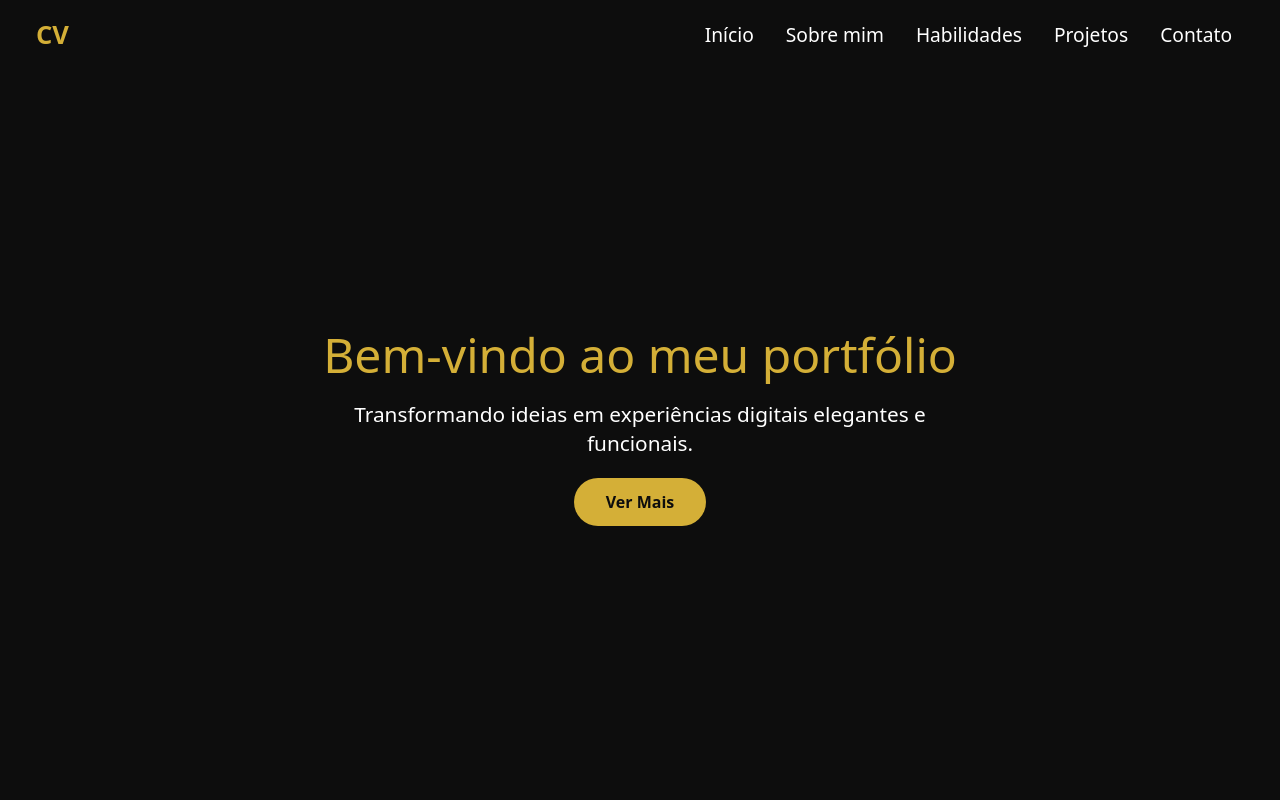
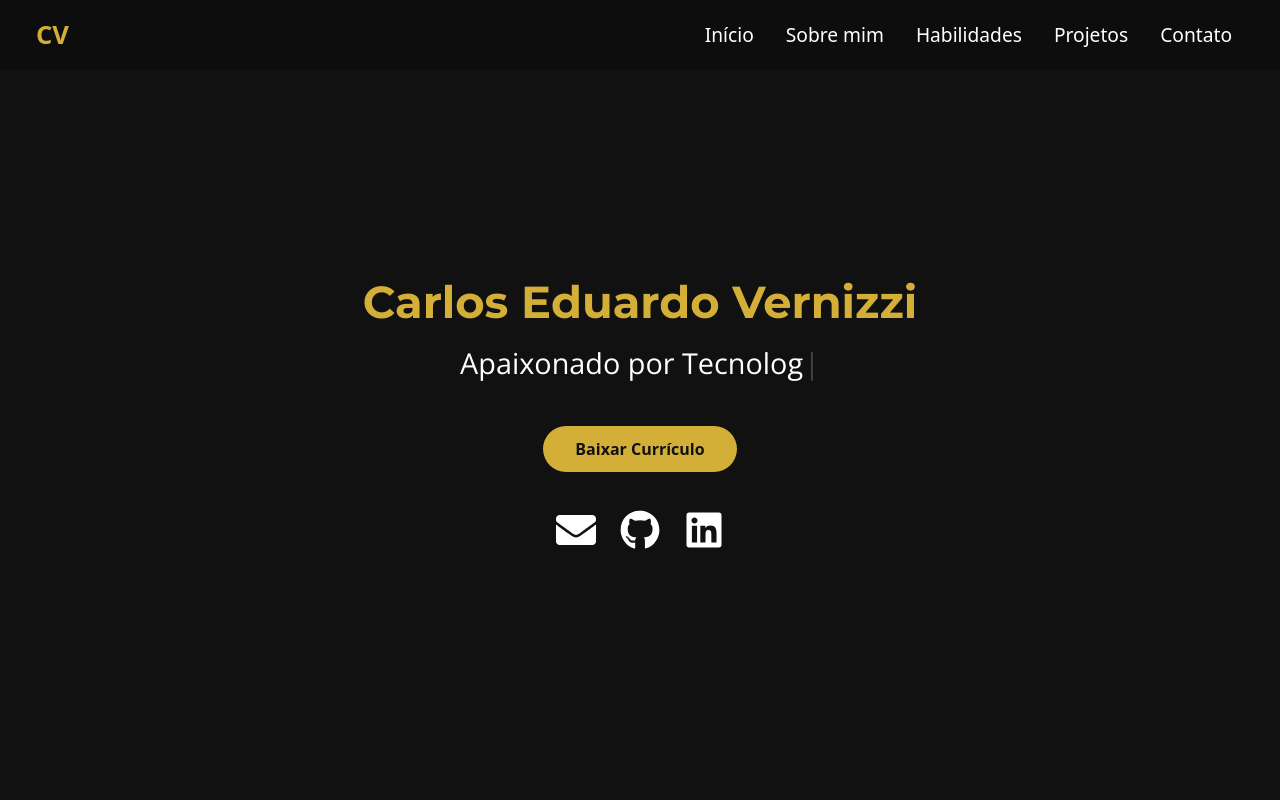
Before and after one commit to EduardoVernizzi/portifolio, a React (Vite) app: page / in a window 1280 px wide. Shown: the top 800 px of the page. Built offline with nearby package versions, Linux system fonts and the light colour scheme.

Commit message:
Update: Atualização da seção CTA

```diff
--- a/package.json
+++ b/package.json
@@ -18,7 +18,8 @@
     "react-icons": "^5.5.0",
     "react-marquee-slider": "^1.1.5",
     "sweetalert2": "^11.6.13",
-    "swiper": "^11.2.10"
+    "swiper": "^11.2.10",
+    "typewriter-effect": "^2.22.0"
   },
   "devDependencies": {
     "@eslint/js": "^9.29.0",
--- a/src/components/Cta.jsx
+++ b/src/components/Cta.jsx
@@ -1,46 +1,40 @@
-import { StrictMode } from "react";
-
-
-
-import { useEffect, useRef, useState } from "react";
+import React from "react";
+import { FaGithub, FaLinkedin, FaEnvelope } from "react-icons/fa";
+import Typewriter from "typewriter-effect";
 
 function Cta() {
-  const [isVisible, setIsVisible] = useState(false);
-  const textRef = useRef(null);
+  return (
+    <section className="hero-section" id="home">
+      <div className="hero-content">
+        <h1>Carlos Eduardo Vernizzi</h1>
+        <h2>
+          <Typewriter
+            options={{
+              strings: ["Desenvolvedor Fullstack", "Apaixonado por Tecnologia", "Focado em Resultados"],
+              autoStart: true,
+              loop: true,
+              delay: 60,
+              deleteSpeed: 40,
+            }}
+          />
+        </h2>
 
-  useEffect(() => {
-    const observer = new IntersectionObserver(
-      ([entry]) => {
-        if (entry.isIntersecting) {
-          setIsVisible(true);
-          observer.disconnect();
-        }
-      },
-      {
-        threshold: 0.3,
-      }
-    );
-
-    if (textRef.current) {
-      observer.observe(textRef.current);
-    }
-
-    return () => {
-      if (textRef.current) observer.unobserve(textRef.current);
-    };
-  }, []);
-
-  return (
-    <section className="hero-section">
-      <div
-        ref={textRef}
-        className={`hero-content ${isVisible ? "animate-slide-up" : ""}`}
-      >
-        <h1>Bem-vindo ao meu portfólio</h1>
-        <p>Transformando ideias em experiências digitais elegantes e funcionais.</p>
-        <a href="#about" className="btn-cta">
-          Ver Mais
-        </a>
+        <div className="hero-buttons">
+          <a href="/curriculo.pdf" download className="btn-hero">
+            Baixar Currículo
+          </a>
+          <div className="hero-icons">
+            <a href="mailto:eduardo@email.com" target="_blank" rel="noopener noreferrer">
+              <FaEnvelope />
+            </a>
+            <a href="https://github.com/EduardoVernizzi" target="_blank" rel="noopener noreferrer">
+              <FaGithub />
+            </a>
+            <a href="https://www.linkedin.com/in/eduardo-vernizzi/" target="_blank" rel="noopener noreferrer">
+              <FaLinkedin />
+            </a>
+          </div>
+        </div>
       </div>
     </section>
   );
--- a/src/style.css
+++ b/src/style.css
@@ -162,84 +162,87 @@ html {
 /*========================== CHAMADA PRINCIPAL   ===============================*/
 
 .hero-section {
-  background-color: var(--cor-fundo);
-  color: var(--cor-branco);
+  background: #111;
+  color: #fff;
   min-height: 100vh;
+  padding: 6rem 1rem 4rem 1rem;
   display: flex;
+  align-items: center;
   justify-content: center;
-  align-items: center;
   text-align: center;
-  padding: 0 1rem;
-  padding-top: 40px;
-
 }
 
-.hero-content>* {
-  opacity: 0;
-  transform: translateY(30px);
-  animation-fill-mode: forwards;
-  animation-name: slideUpFade;
-  animation-duration: 0.8s;
-  animation-timing-function: ease;
+.hero-content {
+  max-width: 800px;
+  margin: auto;
+  padding: 2rem;
 }
 
-/* Animação com delay para cada elemento */
-.hero-content.animate-slide-up>*:nth-child(1) {
-  animation-delay: 0.2s;
+.hero-section h1 {
+  font-size: 2.8rem;
+  font-weight: 700;
+  color: #d4af37;
+  margin-bottom: 1rem;
+  font-family: 'Montserrat', sans-serif;
 }
 
-.hero-content.animate-slide-up>*:nth-child(2) {
-  animation-delay: 0.4s;
+.hero-section h2 {
+  font-size: 1.8rem;
+  font-family: 'Open Sans', sans-serif;
+  margin-bottom: 2rem;
+  min-height: 48px; /* espaço fixo para evitar quebra */
 }
 
-.hero-content.animate-slide-up>*:nth-child(3) {
-  animation-delay: 0.6s;
+.hero-buttons {
+  display: flex;
+  flex-direction: column;
+  align-items: center;
+  gap: 1.5rem;
 }
 
-.hero-content h1 {
-  font-size: 3rem;
-  color: var(--cor-dourado);
-  margin-bottom: 1rem;
-}
-
-.hero-content p {
-  font-size: 1.3rem;
-  margin-bottom: 2rem;
-  max-width: 600px;
-  margin-left: auto;
-  margin-right: auto;
-  line-height: 1.4;
-  color: var(--cor-branco);
-}
-
-.btn-cta {
-  background-color: var(--cor-dourado);
-  color: var(--cor-fundo);
-  padding: 0.8rem 2rem;
-  font-weight: 700;
-  border-radius: 50px;
+.btn-hero {
+  background-color: #d4af37;
+  color: #111;
+  font-weight: 600;
+  padding: 0.7rem 2rem;
+  border-radius: 30px;
   text-decoration: none;
   transition: background-color 0.3s ease;
 }
 
-.btn-cta:hover {
-  background-color: var(--cor-dourado-claro);
-  color: var(--cor-fundo);
-
+.btn-hero:hover {
+  background-color: #f3d76b;
 }
 
-@keyframes slideUpFade {
-  0% {
-    opacity: 0;
-    transform: translateY(30px);
+.hero-icons {
+  display: flex;
+  gap: 1.5rem;
+  font-size: 2.5rem;
+}
+
+.hero-icons a {
+  color: #fff;
+  transition: color 0.3s;
+}
+
+.hero-icons a:hover {
+  color: #d4af37;
+}
+
+@media (max-width: 768px) {
+  .hero-section h1 {
+    font-size: 2rem;
   }
 
-  100% {
-    opacity: 1;
-    transform: translateY(0);
+  .hero-section h2 {
+    font-size: 1.2rem;
+  }
+
+  .hero-icons {
+    gap: 1rem;
+    font-size: 1.5rem;
   }
 }
-
 
 /*=================== ABOUT ========================*/
 
@@ -510,7 +513,7 @@ html {
   }
 
   #projects {
-    padding-bottom: 80px;
+    padding-bottom: 40px;
   }
 }
 
```
Also changed, not shown: 1 other file (tests, documents, lock files or other folders).
